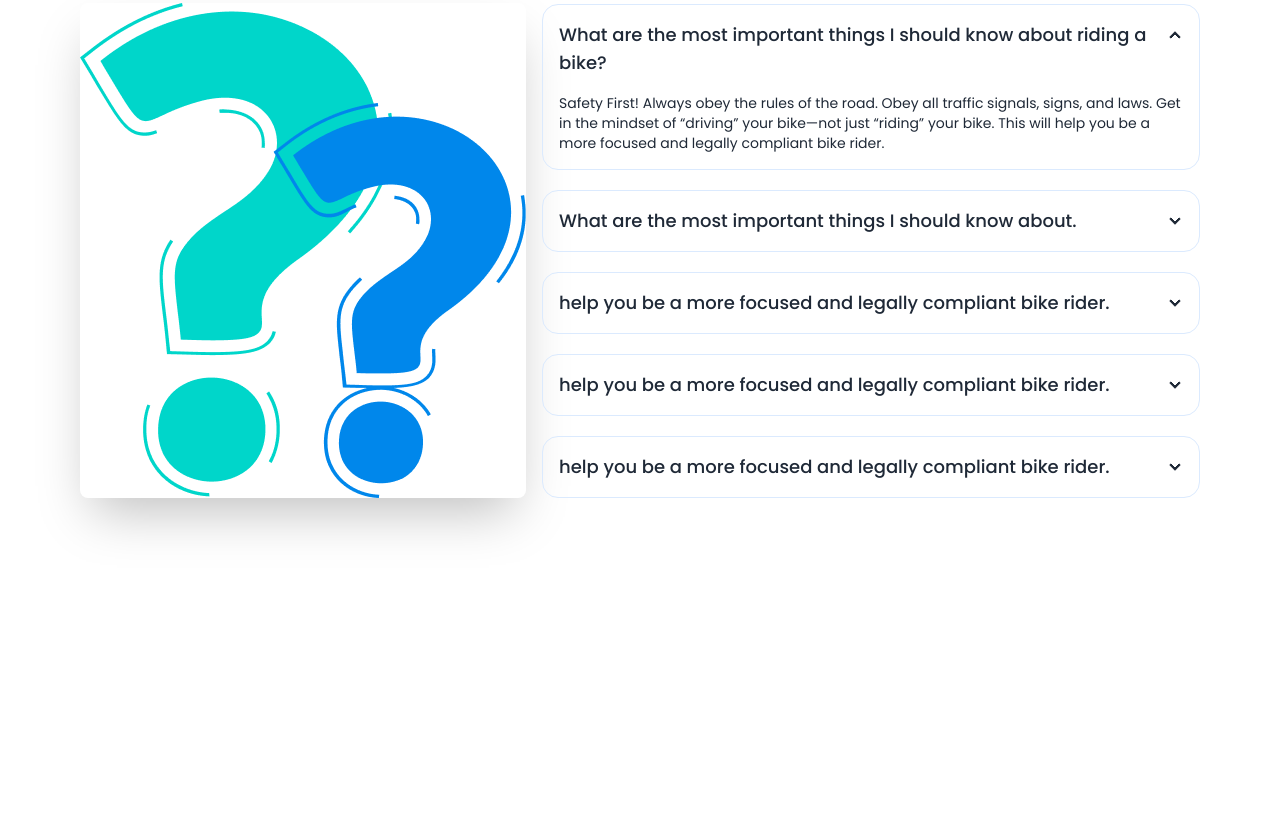
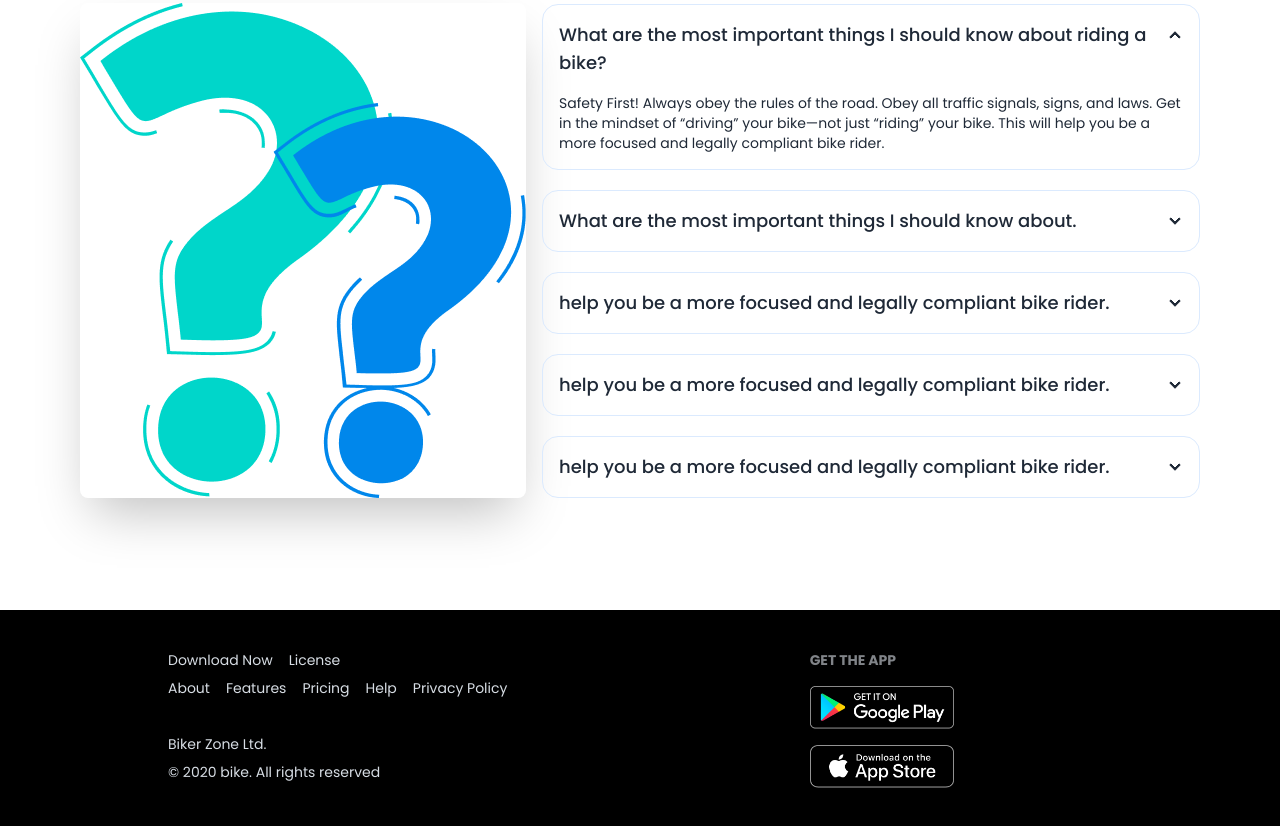
Before and after one commit to LaboneeAktar/biker-zone-with-daisyUI, a plain HTML site: page index.html in a window 1280 px wide. Shown: the part 2052-2878 px from the top of the page. Before the commit the page ends 2662 px from the top, so only its background shows below. Drawn offline with nearby package versions, Linux system fonts and the light colour scheme.

Commit message:
Created Footer Section

```diff
--- a/index.html
+++ b/index.html
@@ -363,6 +363,29 @@
     </main>
 
     <!-- Footer Section -->
-    <footer></footer>
+    <footer class="footer bg-black text-neutral-content p-10">
+      <aside class="lg:ml-32">
+        <div class="flex flex-col lg:flex-row gap-4">
+          <a href="">Download Now</a> <a href="">License</a>
+        </div>
+        <div class="flex flex-col lg:flex-row gap-4">
+          <a href="">About</a>
+          <a href="">Features</a>
+          <a href="">Pricing</a>
+          <a href="">Help</a>
+          <a href="">Privacy Policy</a>
+        </div>
+        <br />
+        <p>Biker Zone Ltd.</p>
+        <p>&copy; 2020 bike. All rights reserved</p>
+      </aside>
+      <nav>
+        <h6 class="footer-title">Get The App</h6>
+        <div class="grid grid-cols-1 gap-4">
+          <a><img class="w-36" src="./images/others/android.png" alt="" /></a>
+          <a> <img class="w-36" src="./images/others/ios.png" alt="" /> </a>
+        </div>
+      </nav>
+    </footer>
   </body>
 </html>
```
